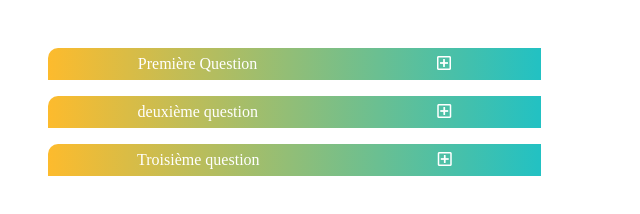
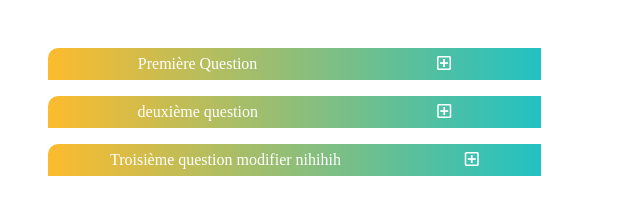
Before and after one commit to Burny84/test-lapasserelle, a plain HTML site: page index.html in a window 1280 px wide. Shown: the whole page, without its empty margins (0-640 px from the left). Drawn offline with Linux system fonts and the light colour scheme.

Commit message:
modification titre 3 eme question

```diff
--- a/index.html
+++ b/index.html
@@ -39,7 +39,7 @@
         </div>
 
         <div class="tab">
-            <p> Troisième question</p>
+            <p>Troisième question modifier nihihih</p>
             <div class="icon">
                 <span class="btn">
                     <i class="far fa-plus-square"></i>
```
